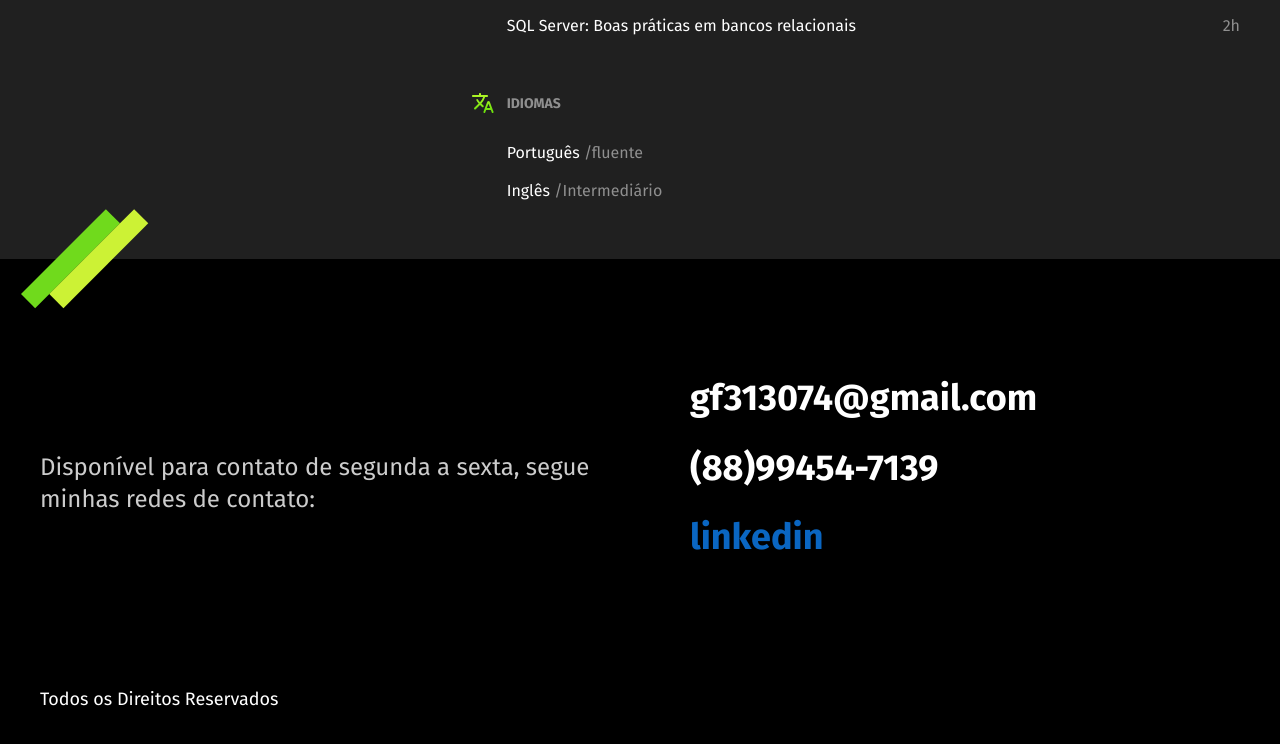
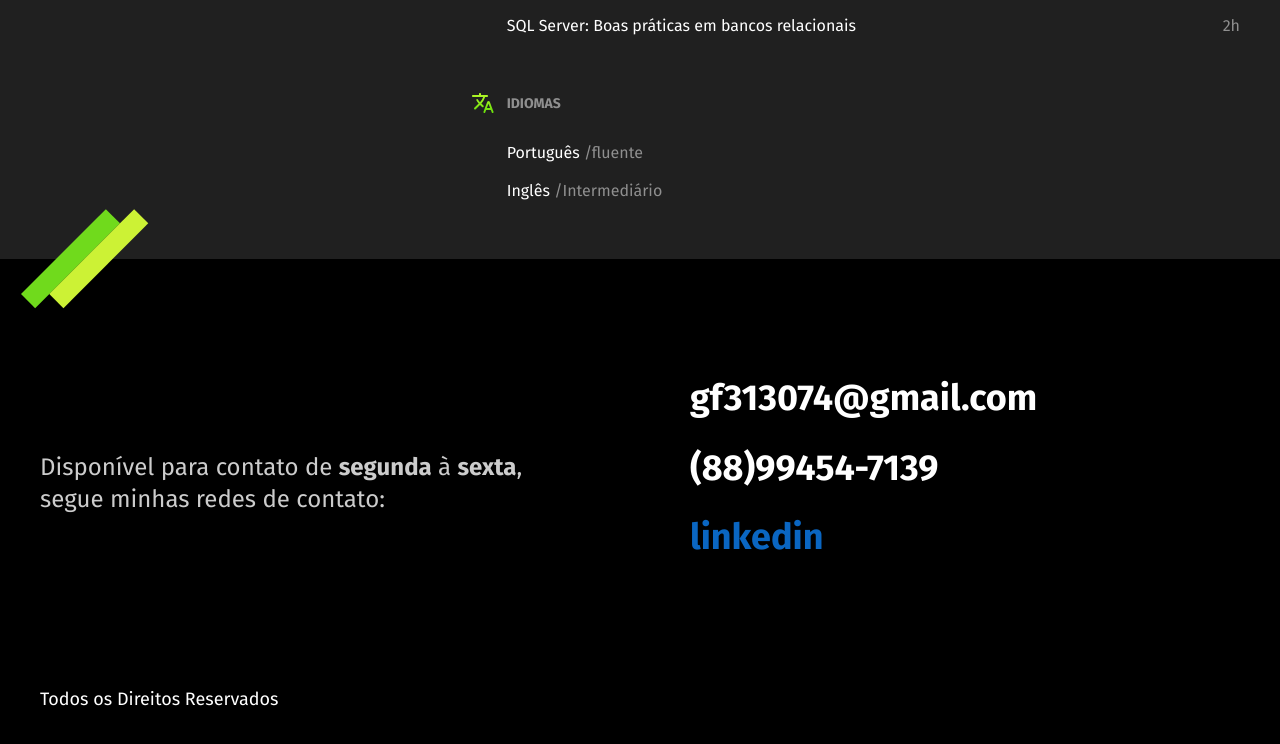
Before and after one commit to GabrielFer02/portfolio, a plain HTML site: page index.html in a window 1280 px wide. Shown: the part 2067-2811 px from the top of the page. Drawn offline with Linux system fonts and the light colour scheme.

Commit message:
slteracao descricao de contato

```diff
--- a/index.html
+++ b/index.html
@@ -118,7 +118,7 @@
   </section>
   <footer id="contato" class="footer">
     <div class="footer-container">
-      <p class="footer-descricao">Disponível para contato de segunda a sexta, segue minhas redes de contato:</p>
+      <p class="footer-descricao">Disponível para contato de <strong>segunda</strong> à <strong>sexta</strong>, segue minhas redes de contato:</p>
       <ul class="footer-contato">
         <li>gf313074@gmail.com</li>
         <li>(88)99454-7139</li>
```
